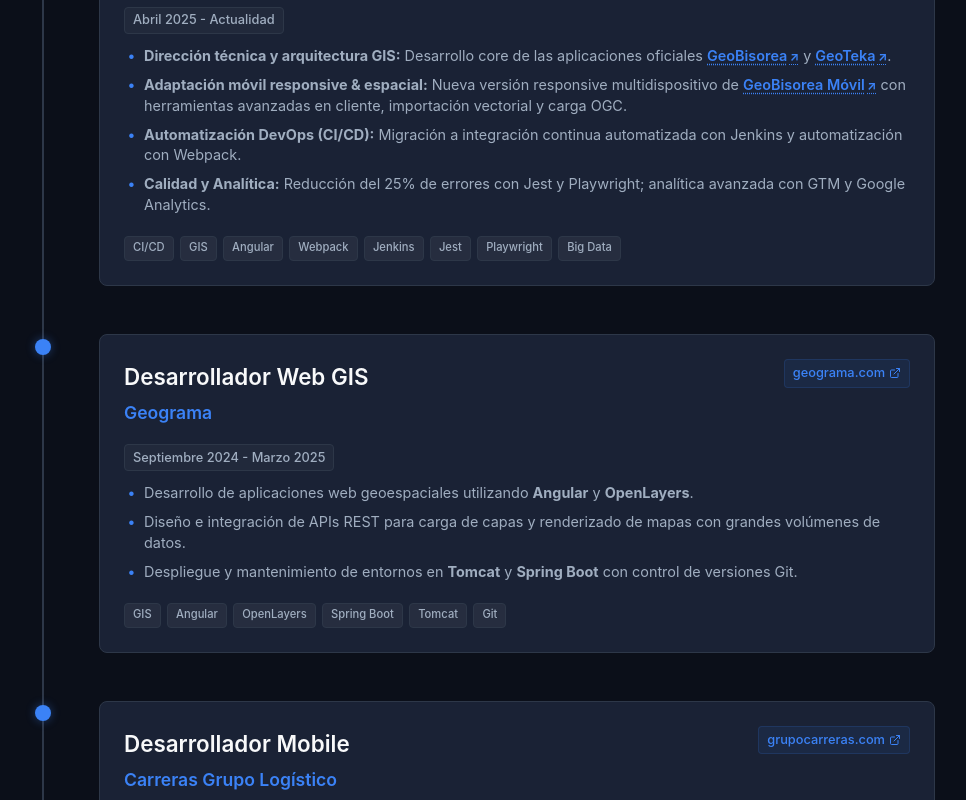
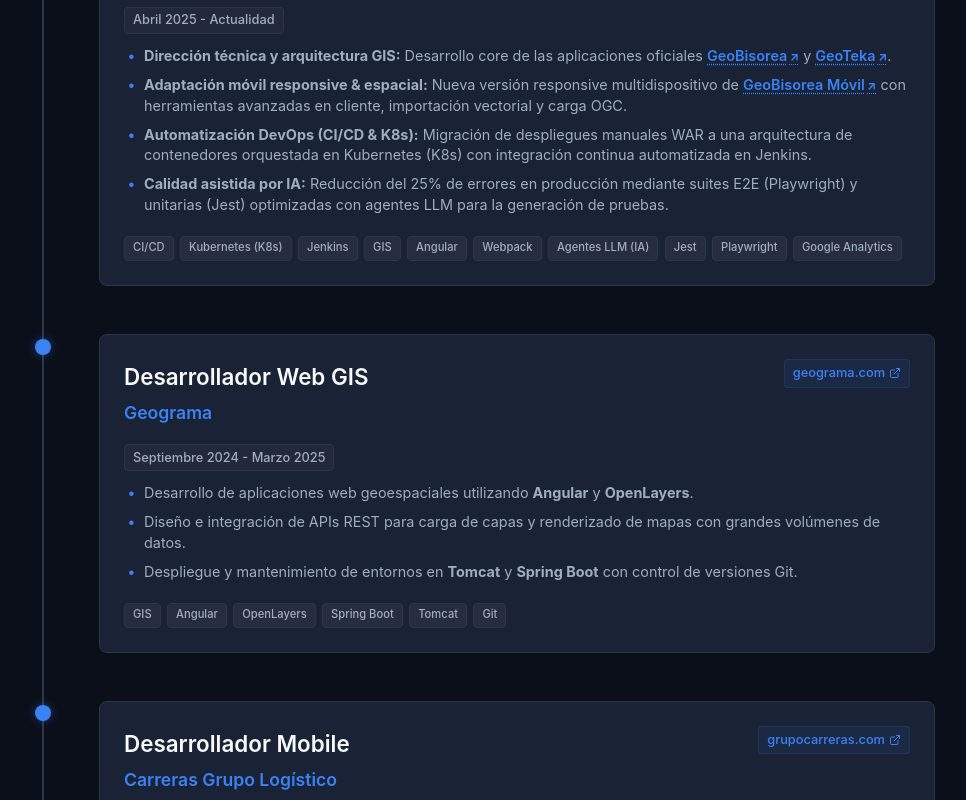
Before and after one commit to juanFRANvelilla/personal-portfolio, an Angular app: page / in a window 1280 px wide. Shown: the part 1100-1900 px from the top of the page, without its empty margins (155-1121 px from the left). Built offline with nearby package versions, Linux system fonts and the light colour scheme.

Commit message:
Update home.html

```diff
--- a/src/app/pages/home/home.html
+++ b/src/app/pages/home/home.html
@@ -75,21 +75,23 @@
             <strong>Adaptación móvil responsive & espacial:</strong> Nueva versión responsive multidispositivo de <a href="https://geo.araba.eus/es/-/nueva-version-movil-de-geobisorea-geoaraba" target="_blank" rel="noopener noreferrer">GeoBisorea Móvil</a> con herramientas avanzadas en cliente, importación vectorial y carga OGC.
           </li>
           <li class="timeline-bullet-item">
-            <strong>Automatización DevOps (CI/CD):</strong> Migración a integración continua automatizada con Jenkins y automatización con Webpack.
+            <strong>Automatización DevOps (CI/CD & K8s):</strong> Migración de despliegues manuales WAR a una arquitectura de contenedores orquestada en Kubernetes (K8s) con integración continua automatizada en Jenkins.
           </li>
           <li class="timeline-bullet-item">
-            <strong>Calidad y Analítica:</strong> Reducción del 25% de errores con Jest y Playwright; analítica avanzada con GTM y Google Analytics.
+            <strong>Calidad asistida por IA:</strong> Reducción del 25% de errores en producción mediante suites E2E (Playwright) y unitarias (Jest) optimizadas con agentes LLM para la generación de pruebas.
           </li>
         </ul>
         <div class="badges-container">
           <span class="tech-tag">CI/CD</span>
+          <span class="tech-tag">Kubernetes (K8s)</span>
+          <span class="tech-tag">Jenkins</span>
           <span class="tech-tag">GIS</span>
           <span class="tech-tag">Angular</span>
           <span class="tech-tag">Webpack</span>
-          <span class="tech-tag">Jenkins</span>
+          <span class="tech-tag">Agentes LLM (IA)</span>
           <span class="tech-tag">Jest</span>
           <span class="tech-tag">Playwright</span>
-          <span class="tech-tag">Big Data</span>
+          <span class="tech-tag">Google Analytics</span>
         </div>
       </div>
     </div>
```
